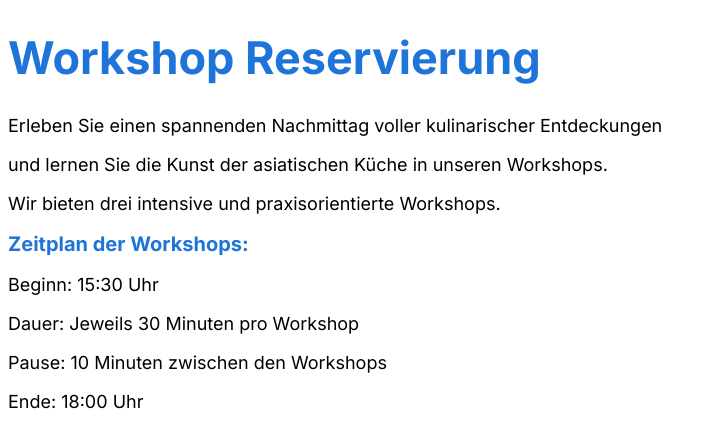
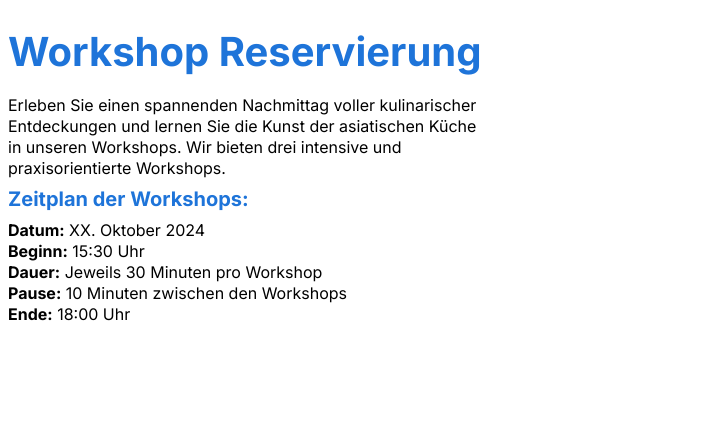
Before and after one commit to ACO-Charity/toa-reservation-frontend, a React (Vite) app: page / in a window 1280 px wide. Shown: the top 448 px of the page, without its empty margins (0-716 px from the left). Built offline with nearby package versions, Linux system fonts and the light colour scheme.

Commit message:
Update font-sizes and line-height

```diff
--- a/src/components/form-description/FormDescription.tsx
+++ b/src/components/form-description/FormDescription.tsx
@@ -3,14 +3,16 @@ function FormDescription() {
 
     return (
         <>
-            <p>Erleben Sie einen spannenden Nachmittag voller kulinarischer Entdeckungen </p>
-            <p>und lernen Sie die Kunst der asiatischen Küche in unseren Workshops. </p>
-            <p> Wir bieten drei intensive und praxisorientierte Workshops.</p>
+            <p>Erleben Sie einen spannenden Nachmittag voller kulinarischer</p>
+            <p>Entdeckungen und lernen Sie die Kunst der asiatischen Küche </p>
+            <p>in unseren Workshops. Wir bieten drei intensive und </p>
+            <p>praxisorientierte Workshops.</p>
             <h2>Zeitplan der Workshops:</h2>
-            <p>Beginn: 15:30 Uhr</p>
-            <p>Dauer: Jeweils 30 Minuten pro Workshop</p>
-            <p>Pause: 10 Minuten zwischen den Workshops</p>
-            <p>Ende: 18:00 Uhr</p>
+            <p><strong>Datum:</strong> XX. Oktober 2024</p>
+            <p><strong>Beginn:</strong> 15:30 Uhr</p>
+            <p><strong> Dauer:</strong> Jeweils 30 Minuten pro Workshop</p>
+            <p><strong>Pause:</strong> 10 Minuten zwischen den Workshops</p>
+            <p><strong>Ende:</strong> 18:00 Uhr</p>
         </>
     )
 }
--- a/src/styles/index.scss
+++ b/src/styles/index.scss
@@ -5,7 +5,7 @@ html {
 
 h1 {
   color: #1E74D9;
-  font-size: 45px;
+  font-size: 40px;
 }
 
 h2 {
@@ -14,5 +14,6 @@ h2 {
 }
 
 p {
-  font-size: 18px;
+  font-size: 16px;
+  line-height: 5px;
 }
```
